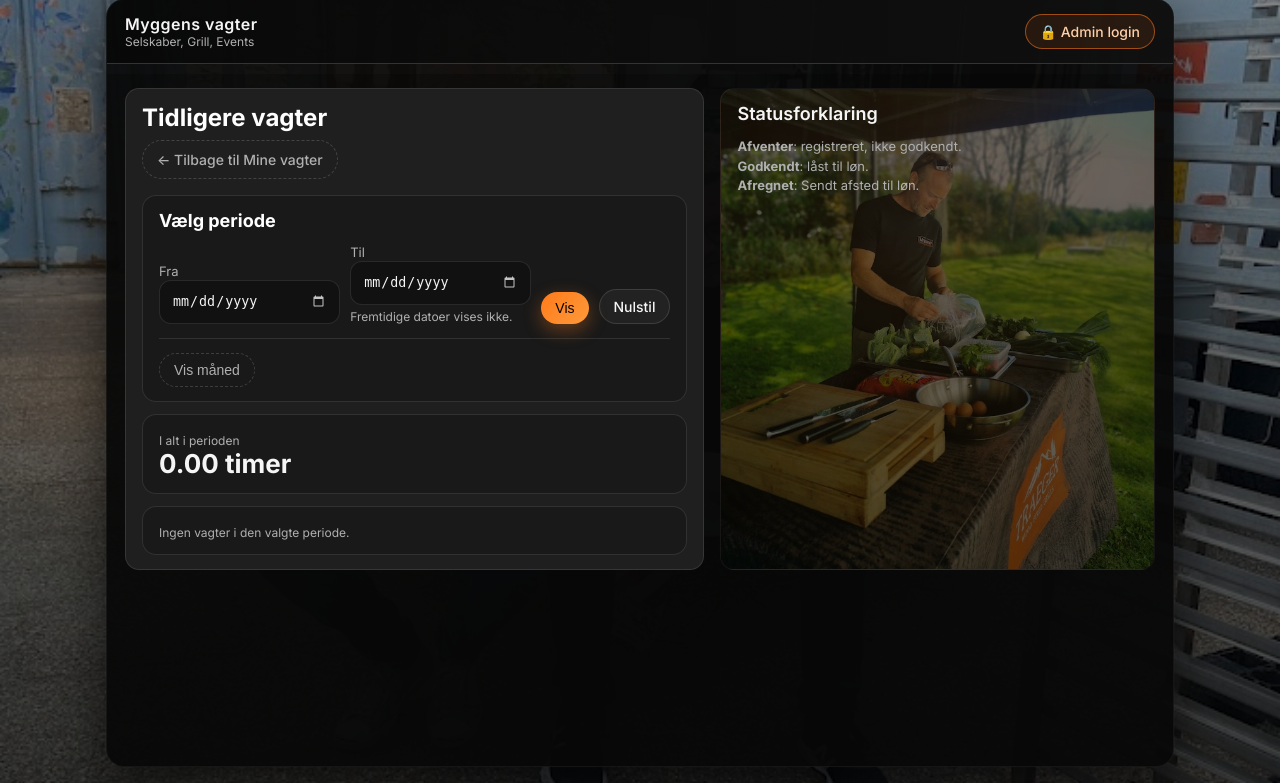
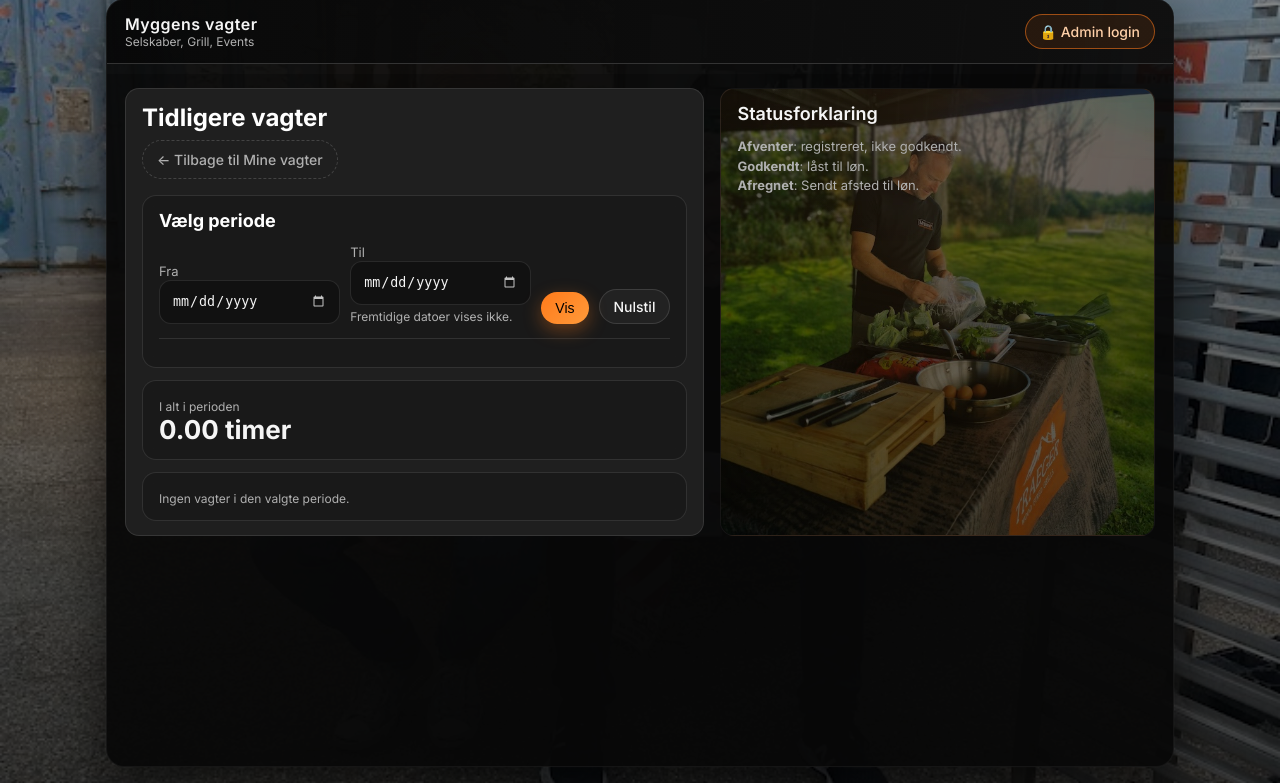
Before and after one commit to JacobTouri/Myggens, a Flask app: template templates/mine_vagter_history.html in a window 1280 px wide. Shown: the part 17-800 px from the top of the page. Run offline with Flask 3, Linux system fonts and the light colour scheme; the template is opened without the code that fills it, so the values that code supplies are empty.

Commit message:
Fix history view:

```diff
--- a/templates/mine_vagter_history.html
+++ b/templates/mine_vagter_history.html
@@ -84,8 +84,6 @@
       </form>
 
       <hr style="border:none;border-top:1px solid rgba(255,255,255,0.10);margin:14px 0;">
-
-        <button type="submit" class="btn btn-ghost">Vis måned</button>
       </form>
     </div>
 
```
